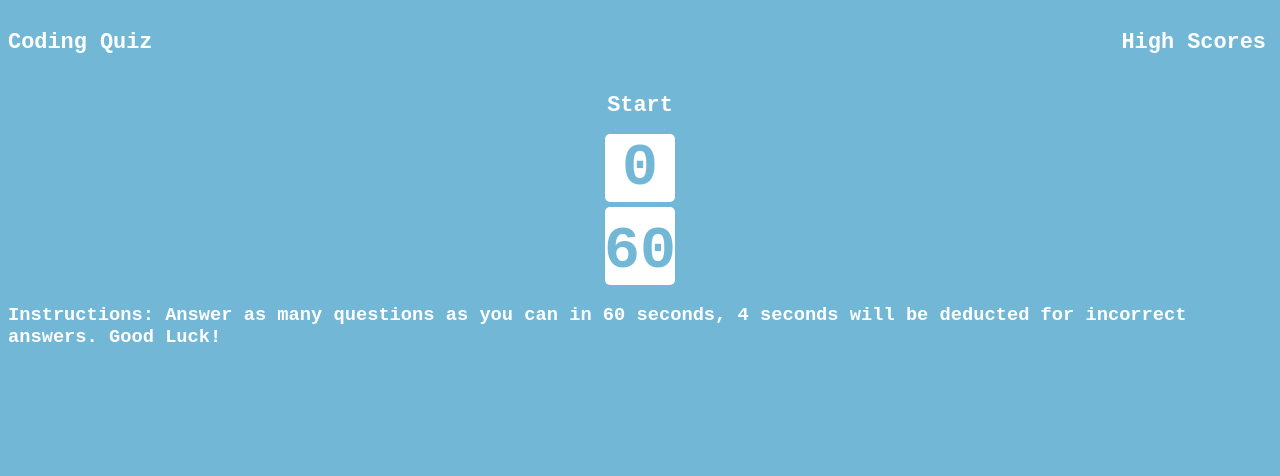
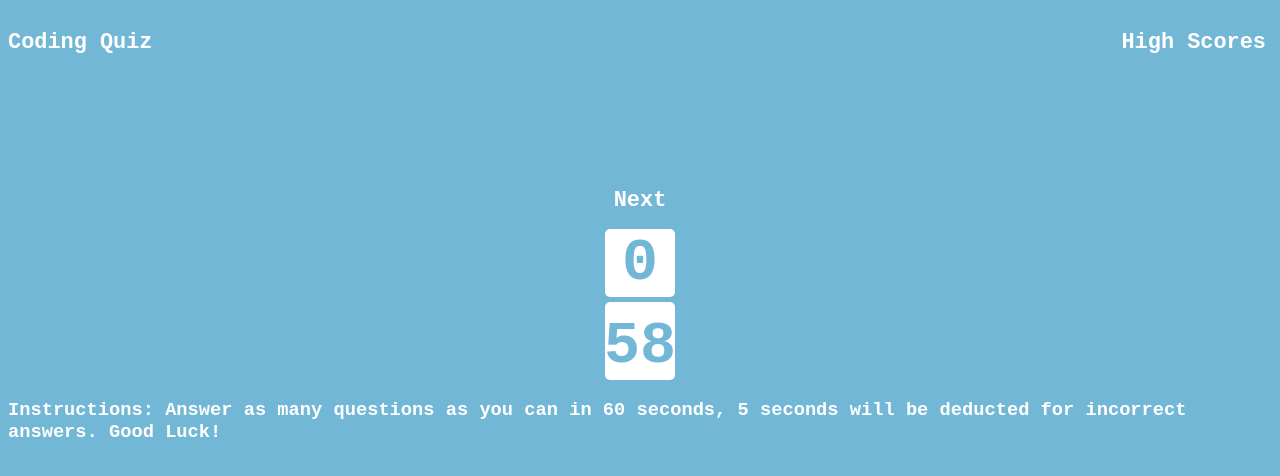
Before and after one commit to kwm0304/Coding-quiz-app, a plain HTML site: page index.html in a window 1280 px wide. Both pictures are taken after a click on the button "Start". Drawn offline with Linux system fonts and the light colour scheme.

Commit message:
added function to start the game (showing questions/hiding start btn), started countdown fx

```diff
--- a/index.html
+++ b/index.html
@@ -35,7 +35,7 @@
             <div id="score">0</div>
             <div id="timer">60</div>
         </div>
-        <p><span>Instructions: Answer as many questions as you can in 60 seconds, 4 seconds will be deducted for incorrect answers. Good Luck!</span></p>
+        <p><span>Instructions: Answer as many questions as you can in 60 seconds, 5 seconds will be deducted for incorrect answers. Good Luck!</span></p>
     </footer>
 </body>
 </html>
--- a/script.js
+++ b/script.js
@@ -1,7 +1,9 @@
 var startButton = document.getElementById('start-btn')
 var scoreEl = document.querySelector('#score')
+var showContainer = document.getElementById('container')
+var nextButtonEl = document.getElementById('next-btn')
 //time var
-var timerEl = document.getElementById('#timer')
+var timerEl = document.querySelector('#timer')
 var timeLeft;
 //answer button var
 var answerButtonA = document.getElementById('A')
@@ -24,3 +26,11 @@ function countDown() {
         }
     }, 1000)
 }
+
+function startGame() {
+    timeLeft = 60;
+    countDown();
+    showContainer.classList.remove('hidden')
+    startButton.classList.add('hidden')
+    nextButtonEl.classList.remove('hidden')
+}
```
